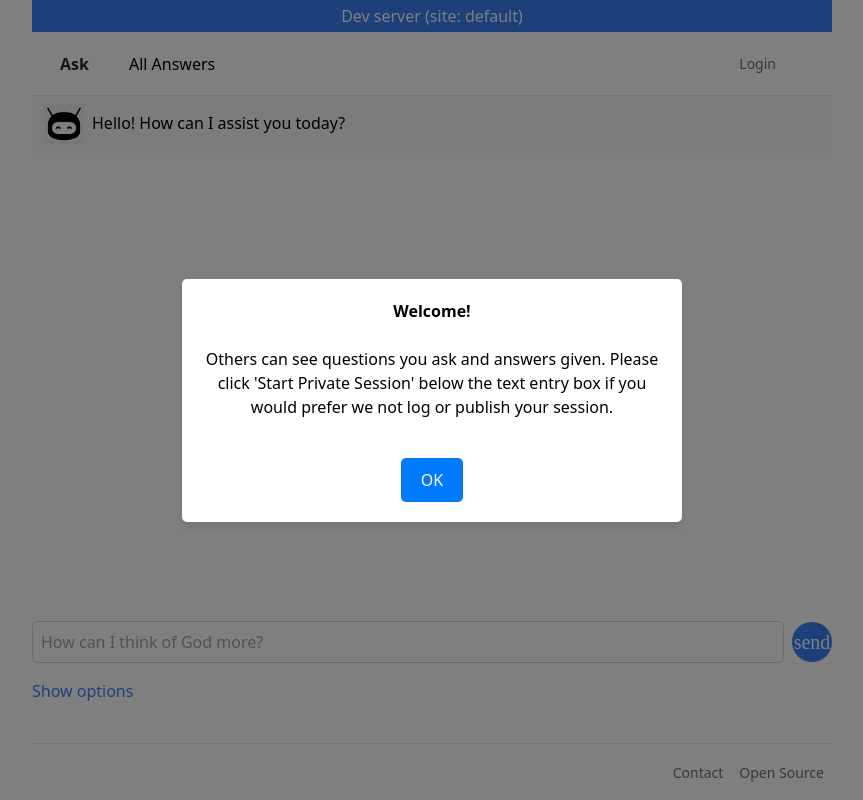
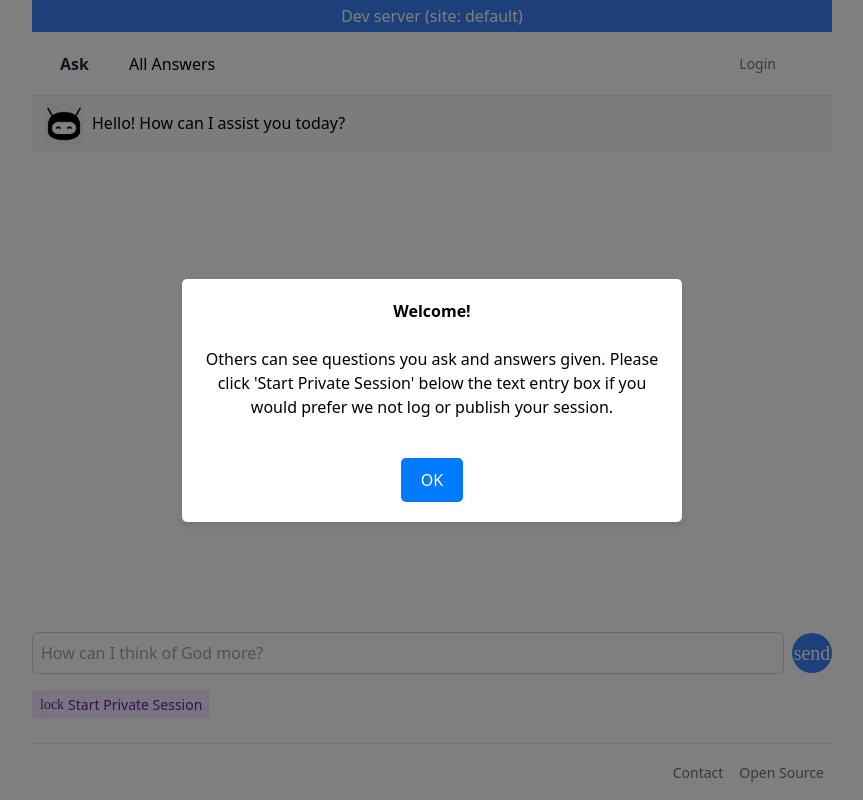
Before and after one commit to mayooear/gpt4-pdf-chatbot-langchain, a Next.js app: page / in a window 1280 px wide. Shown: the whole page, without its empty margins (208-1071 px from the left). Built offline with nearby package versions, Linux system fonts and the light colour scheme.

Commit message:
Clean up homepage UI so that the answers and questions dominate it

```diff
--- a/components/ChatInput.tsx
+++ b/components/ChatInput.tsx
@@ -58,10 +58,8 @@ export const ChatInput: React.FC<ChatInputProps> = ({
   const [showOptions, setShowOptions] = useState(false);
   const [visitCount, setVisitCount] = useLocalStorage('visitCount', 0);
   const [suggestionsExpanded, setSuggestionsExpanded] = useState(false);
-  const [isClient, setIsClient] = useState(false);
 
   useEffect(() => {
-    setIsClient(true);
     setVisitCount((prevCount: number) => prevCount + 1);
     setSuggestionsExpanded(visitCount < 3);
   }, []); // eslint-disable-line react-hooks/exhaustive-deps
@@ -77,7 +75,11 @@ export const ChatInput: React.FC<ChatInputProps> = ({
 
   useEffect(() => {
     const handleResize = () => {
-      setIsMobile(window.innerWidth < 768);
+      const newIsMobile = window.innerWidth < 768;
+      setIsMobile(newIsMobile);
+      if (!newIsMobile) {
+        setShowOptions(true);
+      }
     };
 
     handleResize(); // Set initial value
@@ -170,6 +172,7 @@ export const ChatInput: React.FC<ChatInputProps> = ({
             </button>
           </div>
 
+          {isMobile && (
             <div className="mb-4">
               <button
                 type="button"
@@ -178,8 +181,10 @@ export const ChatInput: React.FC<ChatInputProps> = ({
               >
                 {showOptions ? 'Hide options' : 'Show options'}
               </button>
+            </div>
+          )}
 
-            {showOptions && (
+          {(!isMobile || showOptions) && (
             <div className="flex flex-wrap gap-2 mb-2">
               {showMediaTypeSelection && (
                 <>
@@ -240,7 +245,6 @@ export const ChatInput: React.FC<ChatInputProps> = ({
               )}
             </div>
           )}
-          </div>
 
           {error && (
             <div className="bg-red-100 border border-red-400 text-red-700 px-4 py-3 rounded relative mb-4">
```
Lines whose indentation alone changed are shown as unchanged.
